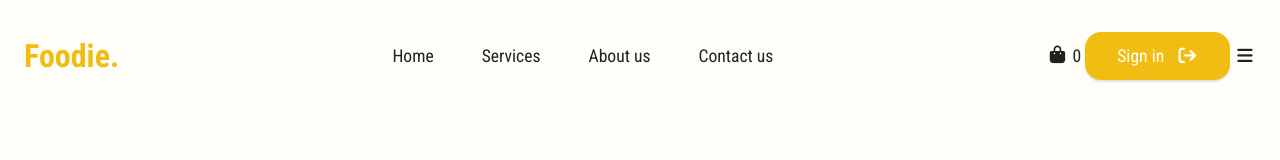
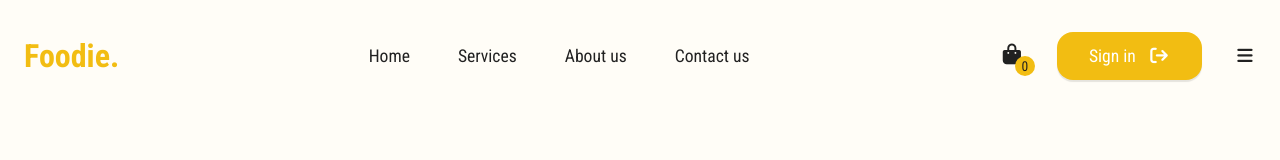
Before and after one commit to patelshivam10/FOOD-DELIVERY-WEBSITE, a plain HTML site: page index.html in a window 1280 px wide. Drawn offline with Linux system fonts and the light colour scheme.

Commit message:
Small Commit

```diff
--- a/index.html
+++ b/index.html
@@ -28,7 +28,7 @@
                 </li>
             </ul>
 
-            <div class="desktop-action">
+            <div class="desktop-action flex gap-2">
                 <a href="#" class="cart-icon">
                     <i class="fa-solid fa-bag-shopping"></i>
                     <span class="cart-value">0</span>
--- a/style.css
+++ b/style.css
@@ -34,6 +34,9 @@ li{
 .between{
     justify-content: space-between;
 }
+.gap-2{
+    gap:2rem;
+}
 .gap-3{
     gap: 3rem;
 }
@@ -65,6 +68,28 @@ li{
 .btn:hover{
     background: var(--lead);
 }
+.cart-icon{
+    color:var(--lead);
+    font-size: 1.3rem;
+    position:relative;
+}
+.cart-icon .cart-value{
+    position: absolute;
+    top:50%;
+    right:-10px;
+    font-size:.85rem;
+    width: 20px;
+    aspect-ratio: 1;
+    border-radius:100vw;
+    background:var(--gold-finger);
+    color:var(--lead);
+    text-align: center;
+    line-height: 20px;
+}
+
+
+
+
 /* SECTIONS STYLING  */
 
 /* FOOTER STYLING */
```
